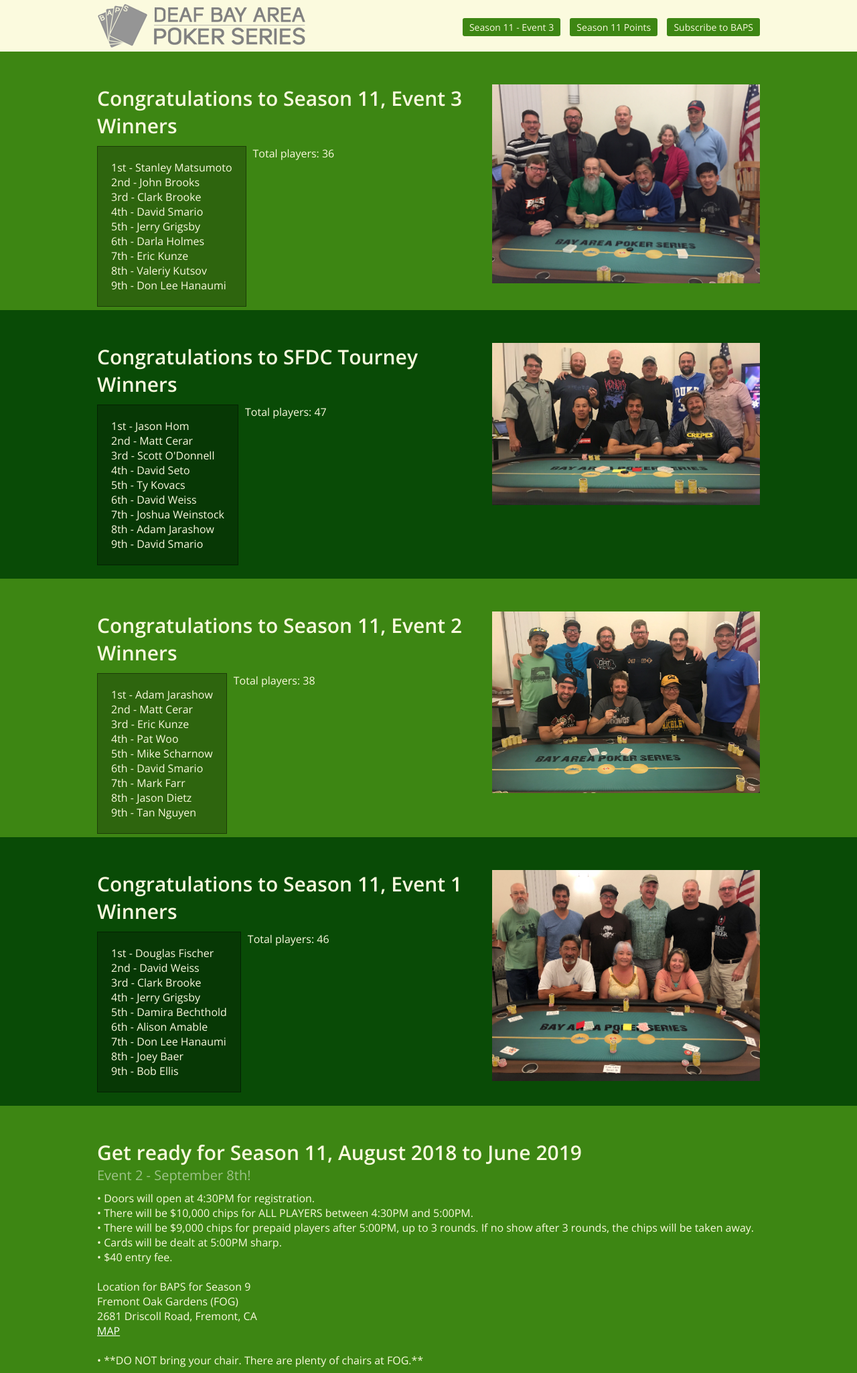
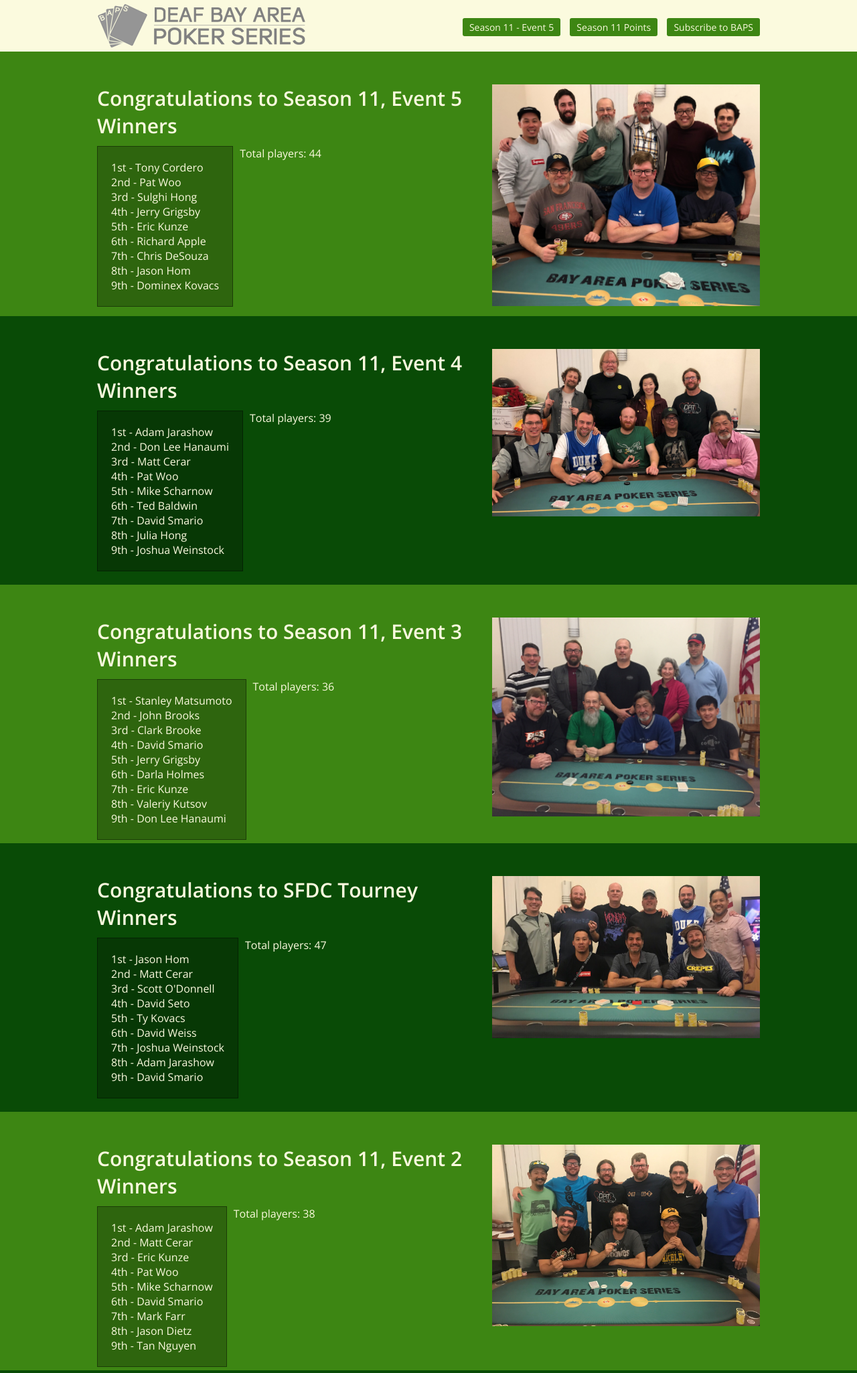
Before and after one commit to chadwtaylor/baps, a PHP site: page / in a window 1280 px wide. Shown: the top 2050 px of the page at 67% size. Run offline with PHP 8.4, Linux system fonts and the light colour scheme.

Commit message:
Season 11, Event 4 & 5

```diff
--- a/index.php
+++ b/index.php
@@ -18,13 +18,77 @@
 				<div id="logo"></div>
 			</a>
 			<nav id="main">
-				<a href="downloads/season11/baps-season11-event3.pdf" target="_blank">Season 11 - Event 3</a>
+				<a href="downloads/season11/baps-season11-event5.pdf" target="_blank">Season 11 - Event 5</a>
 				<a href="downloads/season11/baps-season11-points.pdf" target="_blank">Season 11 Points</a>
 				<!--<a href="downloads/guidelines11.pdf" target="_blank">Guidelines - Season 11</a>-->
 				<a href="http://eepurl.com/n5HGH" target="_blank">Subscribe to BAPS</a>
 			</nav>
 		</section>
 	</header>
+	<section id="top">
+		<section class="page clearfix">
+			<br />
+			<br />
+			<img src="images/season-11/season11event5.png" width="400" style="float:right; margin: 0 0 10px 0;" />
+			<h1>Congratulations to Season 11, Event 5 Winners</h1>
+			<p>
+				<div class="left schedule">
+					1st - Tony Cordero
+					<br />
+					2nd - Pat Woo
+					<br />
+					3rd - Sulghi Hong
+					<br />
+					4th - Jerry Grigsby
+					<br />
+					5th - Eric Kunze
+					<br />
+					6th - Richard Apple
+					<br />
+					7th - Chris DeSouza
+					<br />
+					8th - Jason Hom
+					<br />
+					9th - Dominex Kovacs
+				</div>
+                Total players: 44
+			</p>
+			<br />
+			<br />
+		</section>
+	</section>
+	<section id="bottom">
+		<section class="page clearfix">
+			<br />
+			<br />
+			<img src="images/season-11/season11event4.png" width="400" style="float:right; margin: 0 0 10px 0;" />
+			<h1>Congratulations to Season 11, Event 4 Winners</h1>
+			<p>
+				<div class="left schedule">
+					1st - Adam Jarashow
+					<br />
+					2nd - Don Lee Hanaumi
+					<br />
+					3rd - Matt Cerar
+					<br />
+					4th - Pat Woo
+					<br />
+					5th - Mike Scharnow
+					<br />
+					6th - Ted Baldwin
+					<br />
+					7th - David Smario
+					<br />
+					8th - Julia Hong
+					<br />
+					9th - Joshua Weinstock
+				</div>
+                Total players: 39
+			</p>
+			<br />
+			<br />
+		</section>
+	</section>
 	<section id="top">
 		<section class="page clearfix">
 			<br />
@@ -228,11 +292,11 @@
 				<br>
 				<span class="completed">Event 3 - November 10th</span>
 				<br>
-				<span class="next">Event 4 – January 12th</span>
+				<span class="completed">Event 4 – January 12th</span>
 				<br>
-				<span class="">Event 5 – February 9th</span>
+				<span class="completed">Event 5 – February 9th</span>
 				<br>
-				<span class="">Event 6 – March 9th</span>
+				<span class="next">Event 6 – March 9th</span>
 				<br>
 				<br>
 				<h2>"Freeroll" ($20 entry fee)</h2>
```
Also changed, not shown: images/season-11/matt-straightflush.jpg (added), images/season-11/season11event4.png (added), images/season-11/season11event5.png (added), 4 other files.
